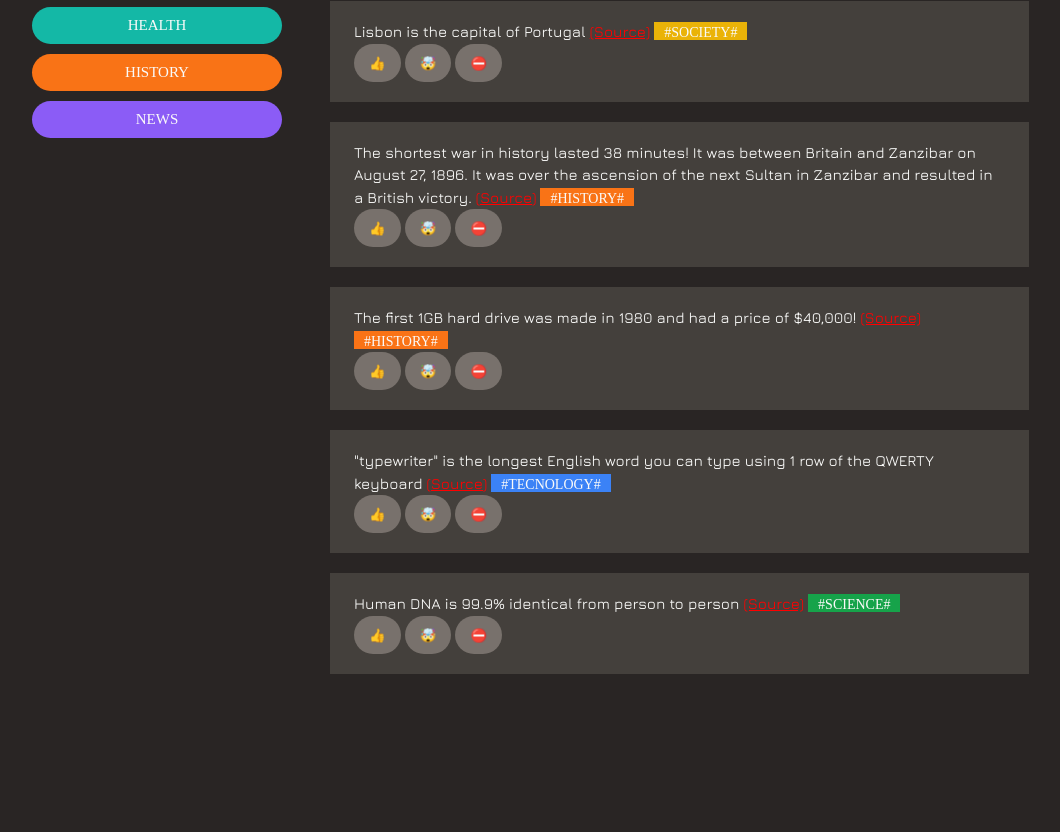
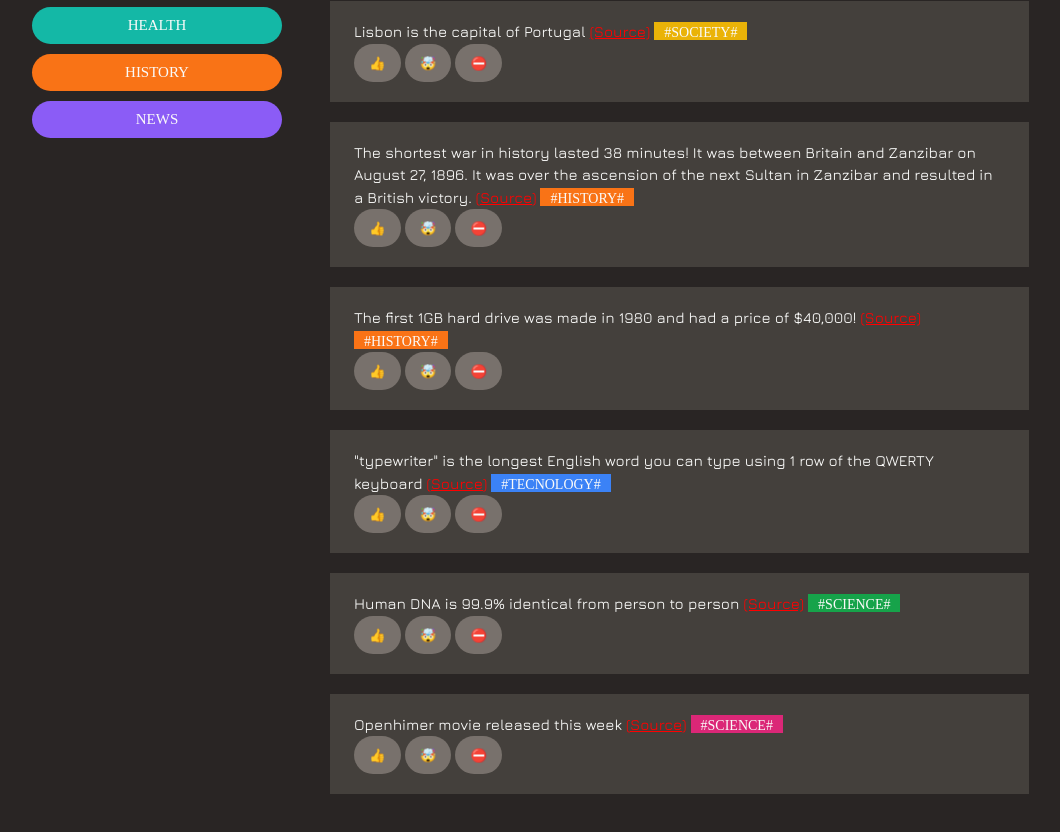
Before and after one commit to PromitaChakraborty/Fact, a plain HTML site: page index.html in a window 1280 px wide. Shown: the part 500-1332 px from the top of the page, without its empty margins (111-1171 px from the left). Before the commit the page ends 1224 px from the top, so only its background shows below. Drawn offline with nearby package versions, Linux system fonts and the light colour scheme; a web font is replaced by a local one.

Commit message:
Update index.html

```diff
--- a/index.html
+++ b/index.html
@@ -17,9 +17,9 @@
       <img src="./logo.png" height="68" width="68" />
       <h1>Today I Learned</h1>
     </div>
-      <button class="btn button2">Share A Fact</button>
+      <button class="btn button2 btn-function">Share A Fact</button>
     </header>
-    <form class="fact-form">
+    <form class="fact-form hidden">
       <input type="text" placeholder="Share Fact With The World....">
       <span>200</span>
       <input type="text" placeholder="Trustworthy Source......">
@@ -138,10 +138,26 @@
               <button>🤯</button>
               <button>⛔️</button></div>
           </li>
+          <li class="fact">
+            <p >
+           Openhimer movie released this week
+            <a   class="Source" href="https://www.oppenheimermovie.com/" target="_blank">(Source)</a>
+
+            <span class="tag" style="background-color:#db2777">#SCIENCE#</span>
+
+
+
+          <div class="vote-buttons"><button>👍</button>
+            <button>🤯</button>
+            <button>⛔️</button></div>
+        </li>
         </ul>
 
       </section>
     </main>
     </div>
+    <script src="MiniProject.js">
+
+    </script>
   </body>
 </html>
```
